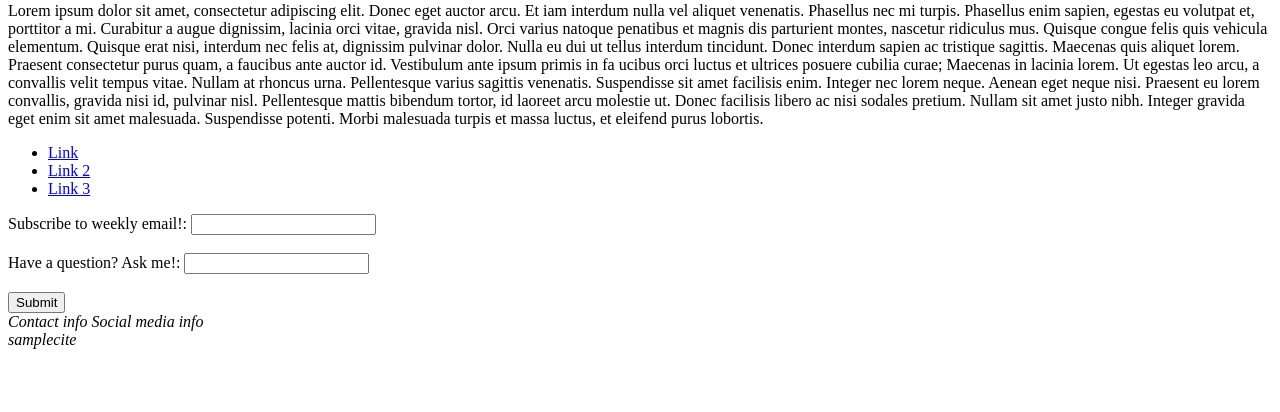
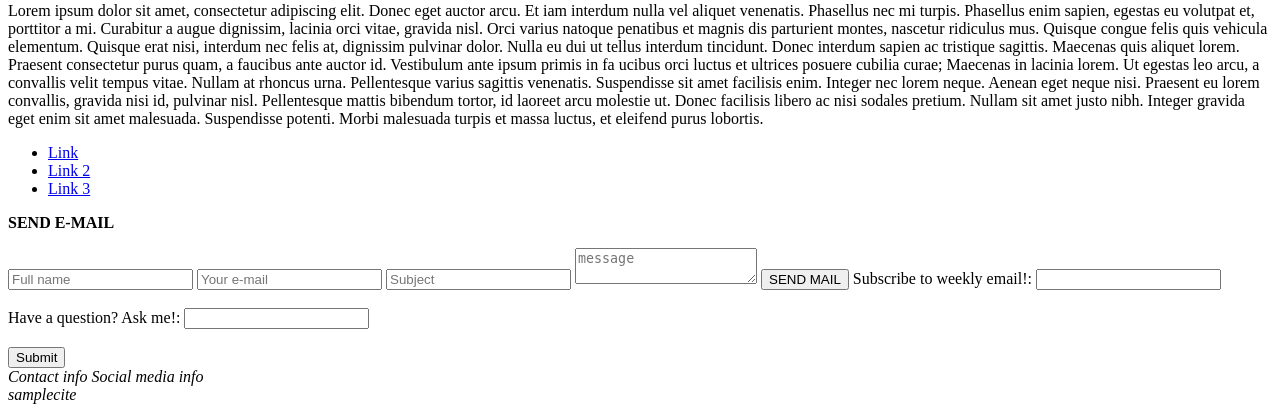
Before and after one commit to Mos-Def/sample-webpage, a PHP site: page / in a window 1280 px wide. Shown: the part 586-998 px from the top of the page. Before the commit the page ends 935 px from the top, so only its background shows below. Run offline with PHP 8.4, Linux system fonts and the light colour scheme.

Commit message:
update index.php

```diff
--- a/index.php
+++ b/index.php
@@ -45,13 +45,19 @@
              <li><a href="yetanotherpage.com">Link 3</a></li>
            </ul>
              <footer>
-               <form action="/action_page.php" method="get">
+                <p><b>SEND E-MAIL</b></p>
+                <form class="contact-form" action="contactform.php" method="post">
+                  <input type="text" name="name" placeholder="Full name">
+                  <input type="text" name="mail" placeholder="Your e-mail">
+                  <input type="text" name="subject" placeholder="Subject">
+                  <textarea name="message" placeholder="message"></textarea>
+                  <button type="submit" name="submit">SEND MAIL</button>
                    <label for="fname">Subscribe to weekly email!:</label>
                      <input type="text" id="fname" name="fname"><br><br>
                    <label for="lname">Have a question? Ask me!:</label>
                      <input type="text" id="lname" name="lname"><br><br>
                    <input type="submit" value="Submit">
-               </form>
+                </form>
                  <address>Contact info
                  Social media info</address>
                  <cite>samplecite</cite>
```
